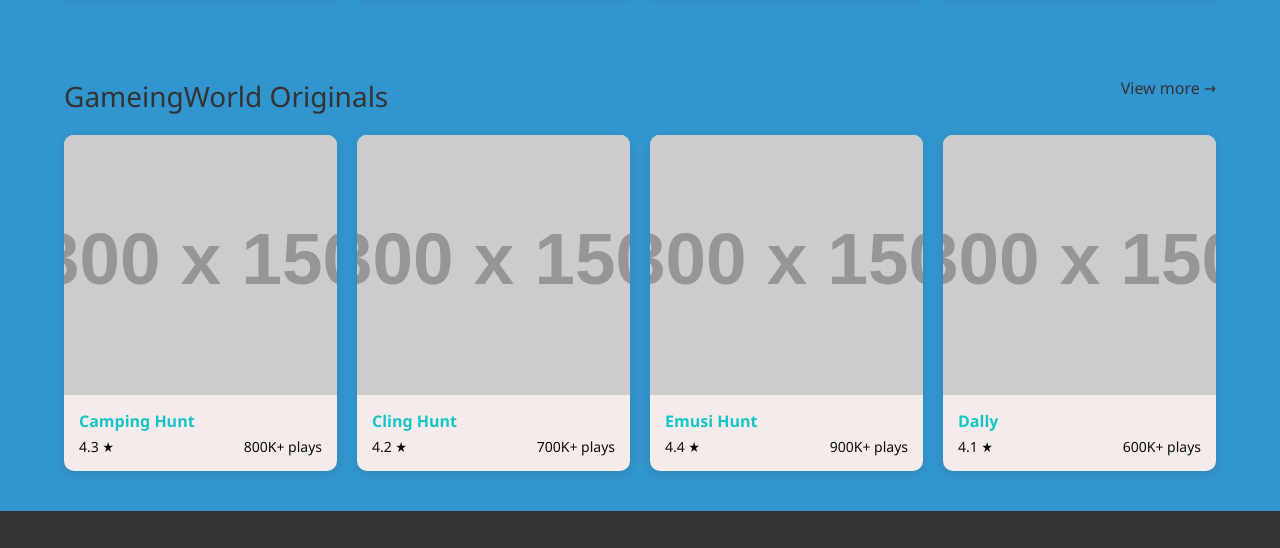
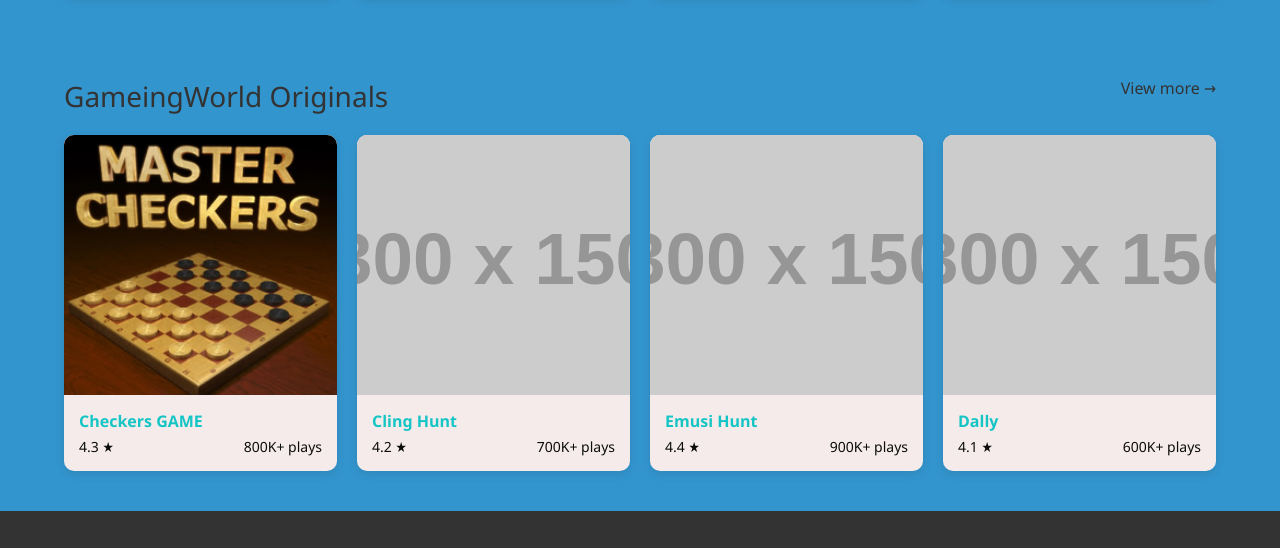
Before and after one commit to Pavanpinate/Gaming-World-free-online, a plain HTML site: page index.html in a window 1280 px wide. Shown: the part 1084-1632 px from the top of the page. Drawn offline with Linux system fonts and the light colour scheme; placeholder pictures from the web are drawn by us.

Commit message:
index.html
Signed-off-by: Pavanpinate <149768359+Pavanpinate@users.noreply.github.com>

```diff
--- a/index.html
+++ b/index.html
@@ -138,11 +138,11 @@
         </div>
         <div class="game-grid">
             <div class="game-card">
-                <div class="game-image">
-                    <img src="https://via.placeholder.com/300x150?text=Camping+Hunt" alt="Camping Hunt">
+               <div class="game-image">
+                     <a href="cheeker.html"><img src="Checkers.jpg" alt="Chess Game"></a>
                 </div>
                 <div class="game-info">
-                    <div class="game-title">Camping Hunt</div>
+                    <div class="game-title">Checkers GAME</div>
                     <div class="game-stats">
                         <span>4.3 ★</span>
                         <span>800K+ plays</span>
```
